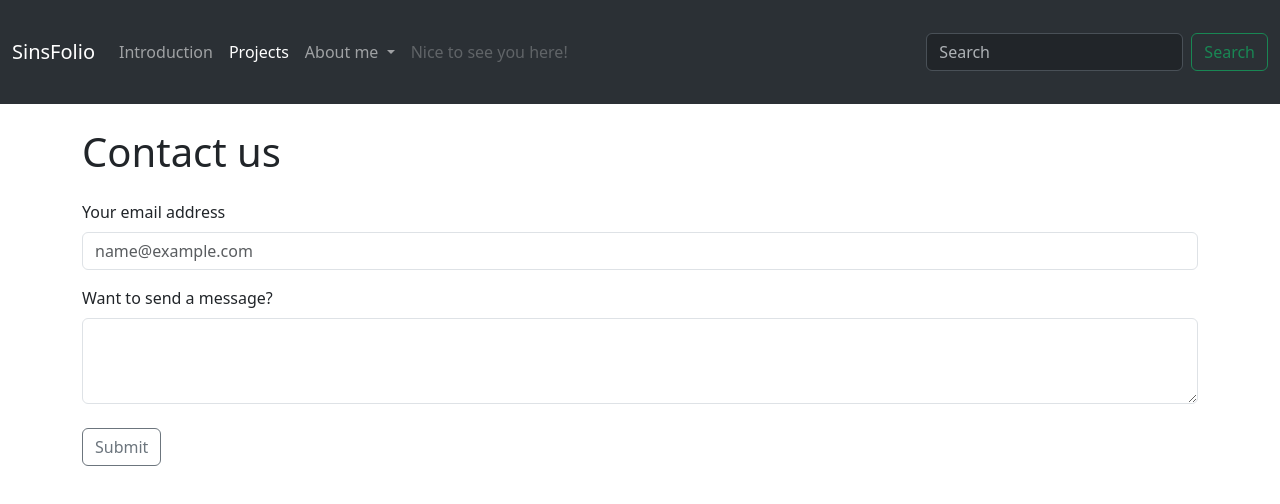
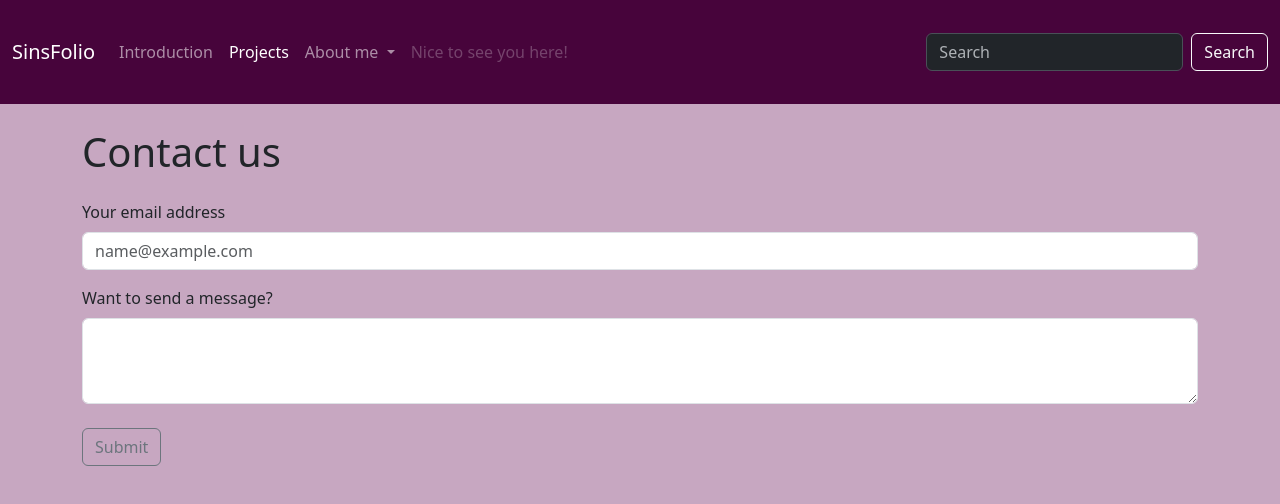
Before and after one commit to MohsinAbdulSattar/Porfolio-practice, a plain HTML site: page contact.html in a window 1280 px wide. Drawn offline with nearby package versions, Linux system fonts and the light colour scheme; a web font is replaced by a local one.

Commit message:
Update contact.html

```diff
--- a/contact.html
+++ b/contact.html
@@ -7,13 +7,25 @@
     <title>Bootstrap demo</title>
     <link href="https://cdn.jsdelivr.net/npm/bootstrap@5.3.7/dist/css/bootstrap.min.css" rel="stylesheet"
         integrity="sha384-LN+7fdVzj6u52u30Kp6M/trliBMCMKTyK833zpbD+pXdCLuTusPj697FH4R/5mcr" crossorigin="anonymous">
+    <link rel="stylesheet" href="Customization.css">
+    <style>
+        body {
+            background-color: #c7a7c1;
+        }
+
+    </style>
+      <!-- CDN for font -->
+    <link rel="preconnect" href="https://fonts.googleapis.com">
+    <link rel="preconnect" href="https://fonts.gstatic.com" crossorigin>
+    <link href="https://fonts.googleapis.com/css2?family=Bitcount+Grid+Single:wght@100..900&display=swap"
+        rel="stylesheet">
 </head>
 
 <body>
-    <nav class="navbar navbar-expand-lg bg-body-tertiary" bg-dark border-bottom border-body data-bs-theme="dark">
+    <nav class="navbar navbar-expand-lg bg customBG" bg-dark border-bottom border-body data-bs-theme="dark">
         <div class="container-fluid my-4">
 
-            <a class="navbar-brand" href="index.html">SinsFolio</a>
+            <a class="navbar-brand customFont" href="index.html">SinsFolio</a>
             <button class="navbar-toggler" type="button" data-bs-toggle="collapse"
                 data-bs-target="#navbarSupportedContent" aria-controls="navbarSupportedContent" aria-expanded="false"
                 aria-label="Toggle navigation">
@@ -47,7 +59,7 @@
                 </ul>
                 <form class="d-flex" role="search">
                     <input class="form-control me-2" type="search" placeholder="Search" aria-label="Search" />
-                    <button class="btn btn-outline-success" type="submit">Search</button>
+                    <button class="btn btn-outline-light" type="submit">Search</button>
                 </form>
             </div>
 
@@ -56,7 +68,7 @@
     </nav>
     <div class="container my-4">
         <h1 class="bd-title mb-0" id="content">Contact us</h1>
-          <div class="container my-4"></div>
+        <div class="container my-4"></div>
         <div class="mb-3">
             <label for="exampleFormControlInput1" class="form-label">Your email address</label>
             <input type="email" class="form-control" id="exampleFormControlInput1" placeholder="name@example.com">
@@ -67,5 +79,4 @@
             <div class="container my-4 md-19"></div>
             <button type="button" class="btn btn-outline-secondary">Submit</button>
         </div>
-
     </div>
```
